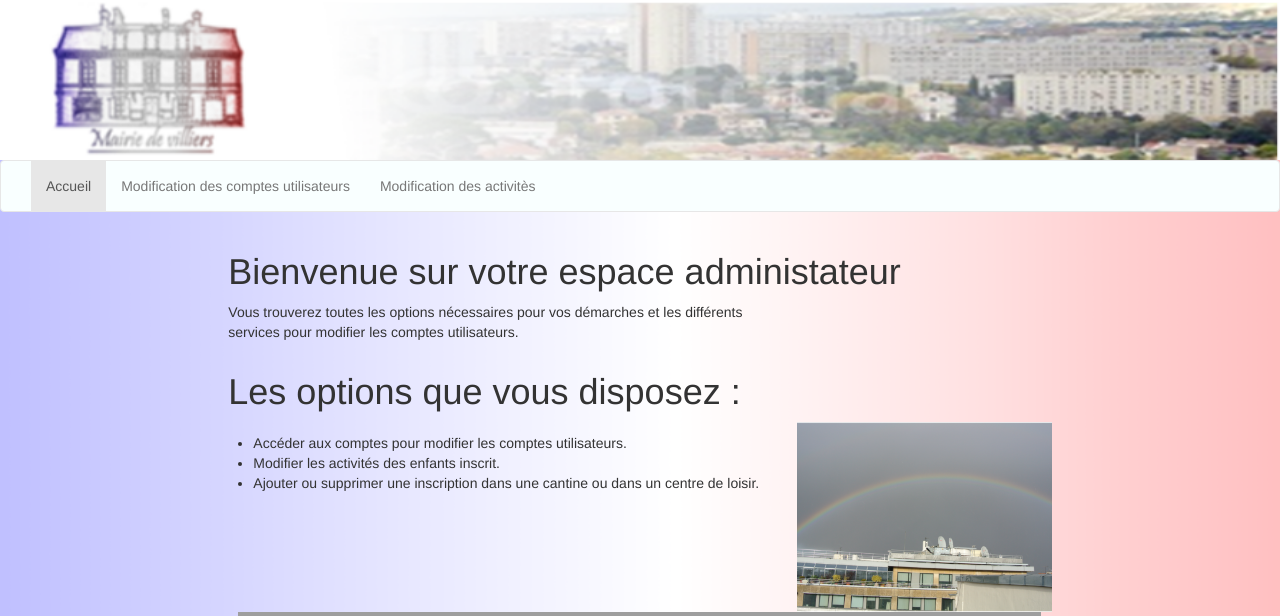
After one commit to McLink/site_ppe, a PHP site: page /html/EspaceAdmin.php in a window 1280 px wide. The commit adds this page. Shown: the top 616 px of the page. Run offline with PHP 8.4, Linux system fonts and the light colour scheme; grey boxes are pictures that could not be loaded.

Commit message:
Rajout des fichiers ConnexionAdmin et EspaceAdmin, je récupére ça au taff

```diff
--- /dev/null
+++ b/html/EspaceAdmin.php
@@ -0,0 +1,119 @@
+<?php
+
+session_start();
+if (isset($_SESSION['login']))
+{
+    echo 'Bonjour ' . $_SESSION['login'];
+}
+?>
+
+<!DOCTYPE html>
+<html lang="fr">
+  <head>
+    <meta charset="utf-8">
+    <title>Mairie de villiers | Pour une ville souriante et conviviale !</title>
+    <link href="css/bootstrap.min.css" rel="stylesheet">
+    <link href="css/tuto.css" rel="stylesheet">
+  </head>
+
+<body>
+<header id="top">
+  <a href="index.html"><img class="img-responsive" id="banniere" src="Images/banniere2.png"></img></a>
+</header>
+<div class="container-fluid">
+  <div class="row">
+      <nav class="navbar navbar-default" id="couleurnav">
+        <div class="container-fluid">
+          <!-- Ici se trouve le "Hamburger button" -->
+            <div class="navbar-header">
+              <button type="button" class="navbar-toggle collapsed" data-toggle="collapse" data-target="#bs-example-navbar-collapse-1">
+                <span class="sr-only">Toggle navigation</span>
+                <span class="icon-bar"></span>
+                <span class="icon-bar"></span>
+                <span class="icon-bar"></span>
+              </button>
+              <!--Ici il s'agit du bouton permettant de faire défiler le menu lorsqu'il est réglé pour les mobiles-->
+            </div>
+
+          <!-- Collect the nav links, forms, and other content for toggling -->
+          <!--Début de la barre de navigation -->
+          <div class="collapse navbar-collapse" id="bs-example-navbar-collapse-1">
+            <ul class="nav navbar-nav" id="couleur">
+              <li class="active"><a href="index.php">Accueil<span class="sr-only">(current)</span></a></li>
+              <!--Ici on indique que l'icome de la page courante est celle active(donc grisée)-->
+              <li><a href="html/ModifComptes.php">Modification des comptes utilisateurs</a></li>
+                <li><a href="html/ModifActivites.php">Modification des activitès</a></li>
+            </ul>
+       <!--     <form class="navbar-form navbar-right" action="html/connexion.php" method="POST">
+        <div class="form-group">
+          <input type="text" class="form-control" name="login" placeholder="Login">
+          <input type="password" class="form-control" name="password" placeholder="Mot de passe">
+        </div>
+        <button class="btn btn-default" type="submit">Connexion</button>
+        <a class="btn btn-default" role="button" href="html/Page_Inscription.php">Inscription</a>
+      </form>-->
+          </div><!-- /.navbar-collapse -->
+        </div><!-- /.container-fluid -->
+      </nav>
+  </div>
+        <div class="row">
+        <section class="col-lg-offset-2 col-lg-8 col-lg-offset-2" >
+          <h1>Bienvenue sur votre espace administateur</h1>
+          <div class="row">
+            <p class="col-lg-8">
+             Vous trouverez toutes les options nécessaires pour vos démarches et les différents services pour modifier les comptes utilisateurs.
+            </p>
+          </div>
+        </section>
+      </div>
+        <div class="row">
+        <section class="col-lg-offset-2 col-lg-8 col-lg-offset-2" >
+          <h1>Les options que vous disposez :</h1>
+          <div class="row">
+            <img class="col-xs-8 col-sm-6 col-lg-4" id="image2" src="Images/Image2.png"></img>
+            <p class="col-lg-8">
+              <ul>
+              <li>Accéder aux comptes pour modifier les comptes utilisateurs.</li>
+              <li>Modifier les activités des enfants inscrit.</li>
+              <li>Ajouter ou supprimer une inscription dans une cantine ou dans un centre de loisir.</li>
+              </ul>
+            </p>
+          </div>
+        </section>
+      </div>
+      <div class="col-lg-offset-2 col-lg-8 col-lg-offset-2">
+        <!-- Insertion du flux RSS -->
+        <iframe src="http://s1.rsspump.com/rss.aspx?s=881109b5-b7ed-4829-ac93-c3ac8f715f28&amp;speed=2&amp;t=0&amp;d=0&amp;u=0&amp;p=1&amp;b=0&amp;ic=9&amp;font=Verdana&amp;fontsize=19px&amp;bgcolor=&amp;color=000000&amp;type=typewriter&amp;su=1&amp;sub=1&amp;sw=1" frameborder="0" width="100%" height="6%" scrolling="no" allowtransparency="true"></iframe><noframes><div style="background-color: none transparent;"><a href="http://www.adamazer.com/" title="">amazon banners</a></div></noframes>
+
+      </div>
+
+      <div class="row">
+      <footer class="col-lg-12">
+        <div class="row">
+          <p class="col-lg-8">
+            Ce site a été créé par Chung Steven et Quentin Vilcoque, Man Sophervuth, Malekama Dominique.
+          </p>
+          <a href="#top">
+          <p class="col-lg-offset-2 col-lg-2">
+            Haut de page
+          </p>
+          </a>
+        </div>
+      </footer>
+      </div>
+  </div>
+    <script src="js/jquery-1.11.2.js"></script>
+    <script src="js/bootstrap.min.js"></script>
+    <!-- Ici se trouve des fichiers Javascript nécessaires (notamment la librairie jQuery) -->
+    <script type="text/javascript">
+      $('a[href^="#top"]').click(function(){
+      var the_id = $(this).attr("href");
+
+      $('html, body').animate({
+        scrollTop:$(the_id).offset().top
+      }, 'slow');
+      return false;
+      });
+    </script>
+  </body>
+</html>
--- a/html/MairieDeVilliers.sql
+++ b/html/MairieDeVilliers.sql
@@ -15,3 +15,8 @@ Create table Personne(IDClient int auto_increment,
 					  Login varchar(25),
 					  Mot_de_Passe varchar(40),
 					  Primary Key(IDClient));
+
+Create table Admin(IDAdmin int (1) not null,
+				   Login varchar(5),
+				   Password number(5),
+				   Primary Key(IDAdmin));
--- a/html/Mentions_legales.php
+++ b/html/Mentions_legales.php
@@ -37,7 +37,7 @@
         <li><a href="../html/Contact.php">Contact</a><li>
         <li class="active"><a href="Mentions_legales.php">Mentions légales<span class="sr-only">(current)</span></a></li>
       </ul>
-      <form class="navbar-form navbar-right" action="connexion.php" method="POST">
+      <form class="navbar-form navbar-right" action="ConnexionAdmin.php" action="connexion.php" method="POST">
         <div class="form-group">
           <input type="text" class="form-control" name="login" placeholder="Login">
           <input type="password" class="form-control" name="password" placeholder="Mot de passe">
--- a/html/Services.php
+++ b/html/Services.php
@@ -38,7 +38,7 @@
         <li><a href="Contact.php">Contact</a><li>
         <li><a href="Mentions_legales.php">Mentions légales</a></li>
           </ul>
-          <form class="navbar-form navbar-right" action="connexion.php" method="POST">
+          <form class="navbar-form navbar-right" action="ConnexionAdmin.php" action="connexion.php" method="POST">
         <div class="form-group">
           <input type="text" class="form-control" name="login" placeholder="Login">
           <input type="password" class="form-control" name="password" placeholder="Mot de passe">
--- a/html/connexion_base.php
+++ b/html/connexion_base.php
@@ -1,5 +1,4 @@
-
-	<?php
+<?php
   try
   {
 	$bdd = new PDO('mysql:host=localhost;dbname=mairiedevilliers;charset=utf8','root','');
```
Also changed, not shown: html/ConnexionAdmin.php (added, +17 -0 lines), html/Espace_Utilisateur.php (+7 -1 lines).
